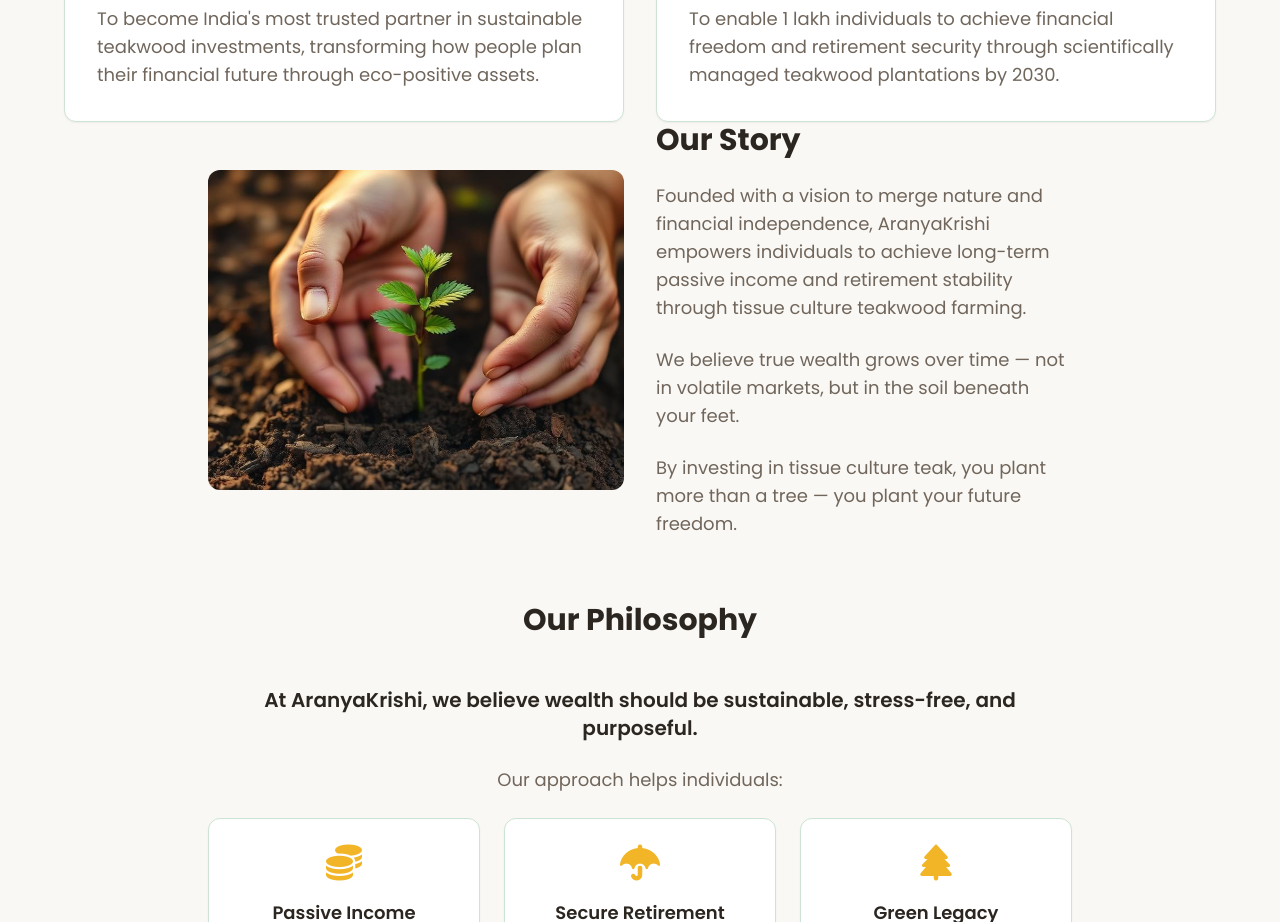
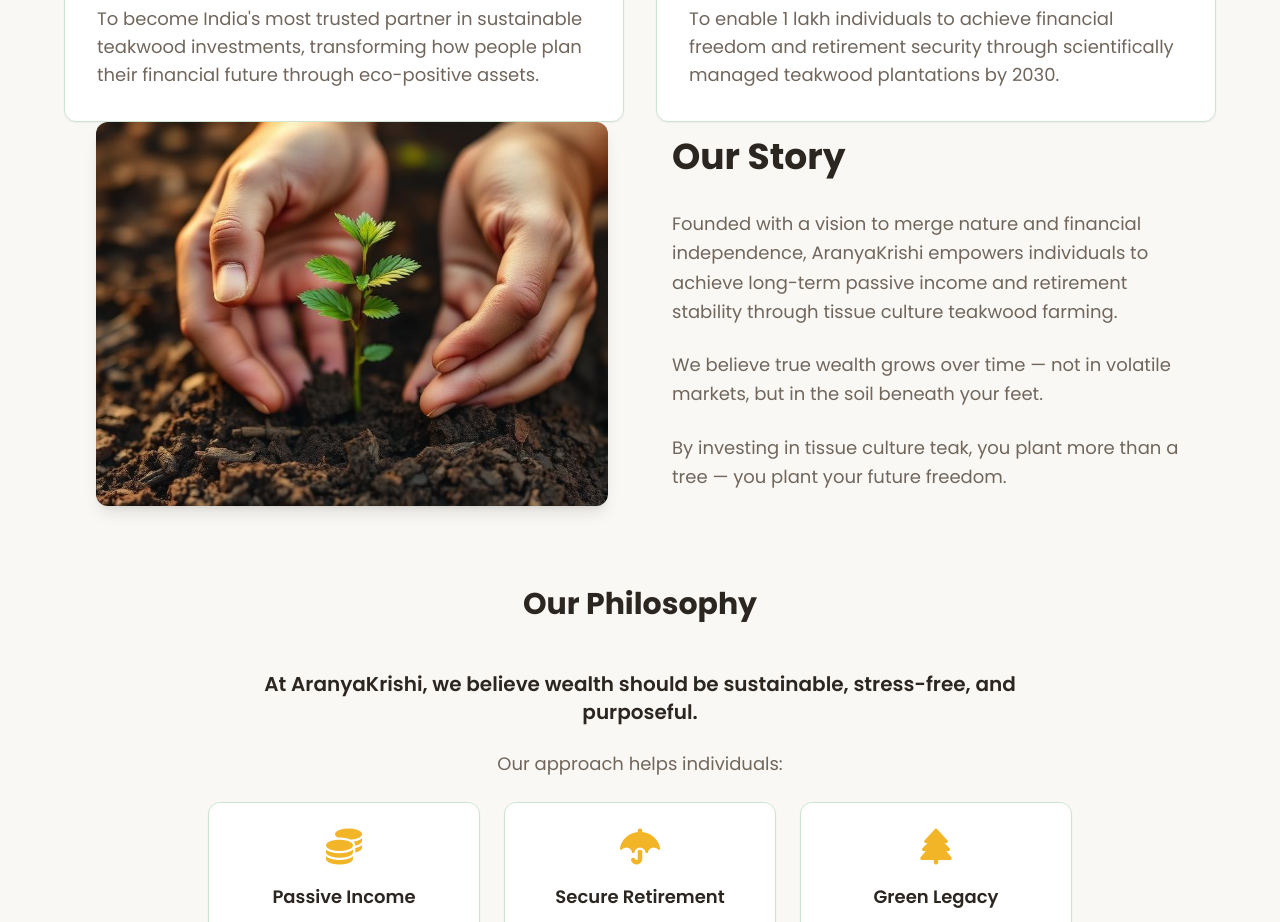
Before and after one commit to jarvis1365/terraverde-grow-invest, a React (Vite) app: page /about in a window 1280 px wide. Shown: the part 1080-2002 px from the top of the page. Built offline with nearby package versions, Linux system fonts and the light colour scheme; the HTML template or start-up script is replaced by a standard one.

Commit message:
Refactor About page layout

```diff
--- a/src/pages/About.tsx
+++ b/src/pages/About.tsx
@@ -50,24 +50,24 @@ const About = () => {
           </div>
 
       {/* Company Story - Feature image: plant-hand-growth.jpg */}
-      <div className="max-w-4xl mx-auto mb-12 sm:mb-16 px-4">
-        <div className="grid grid-cols-1 md:grid-cols-2 gap-6 sm:gap-8 items-center">
-          <div className="hover-zoom rounded-xl overflow-hidden">
+      <div className="max-w-6xl mx-auto mb-16 sm:mb-20 px-4 sm:px-6 lg:px-8">
+        <div className="grid grid-cols-1 md:grid-cols-2 gap-10 sm:gap-12 lg:gap-16 items-center">
+          <div className="hover-zoom rounded-xl overflow-hidden shadow-lg mb-8 md:mb-0">
             <img
               src={plantHandGrowth}
               alt="Hand planting sapling representing growth"
-              className="w-full h-80 object-cover"
+              className="w-full h-80 sm:h-96 object-cover"
             />
           </div>
-          <div className="text-left">
-            <h2 className="text-3xl font-bold mb-6">Our Story</h2>
-            <p className="text-lg text-muted-foreground mb-6">
+          <div className="text-left space-y-6">
+            <h2 className="text-3xl sm:text-4xl font-bold mb-8">Our Story</h2>
+            <p className="text-lg text-muted-foreground leading-relaxed">
               Founded with a vision to merge nature and financial independence, AranyaKrishi empowers individuals to achieve long-term passive income and retirement stability through tissue culture teakwood farming.
             </p>
-            <p className="text-lg text-muted-foreground mb-6">
+            <p className="text-lg text-muted-foreground leading-relaxed">
               We believe true wealth grows over time — not in volatile markets, but in the soil beneath your feet.
             </p>
-            <p className="text-lg text-muted-foreground">
+            <p className="text-lg text-muted-foreground leading-relaxed">
               By investing in tissue culture teak, you plant more than a tree — you plant your future freedom.
             </p>
           </div>
```
